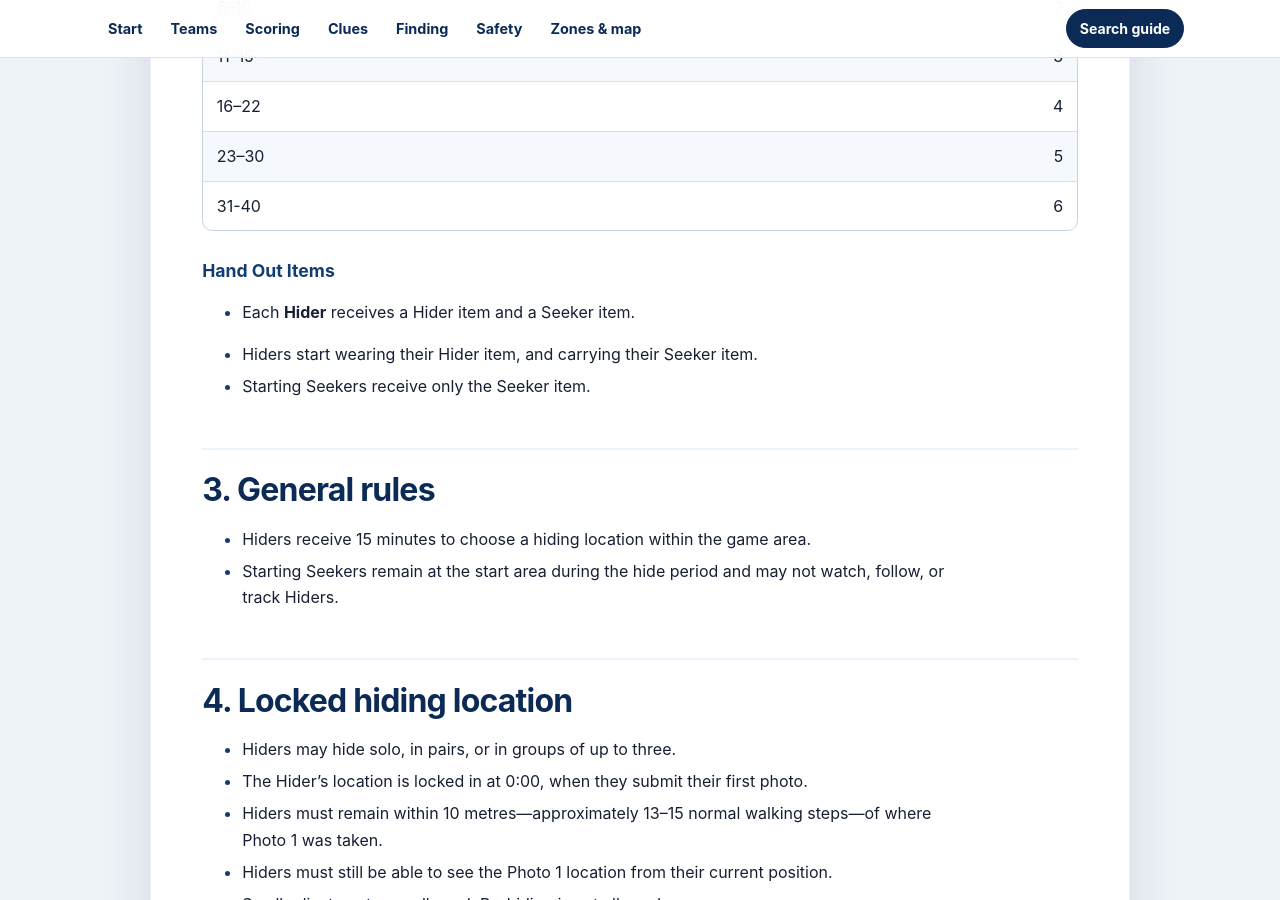
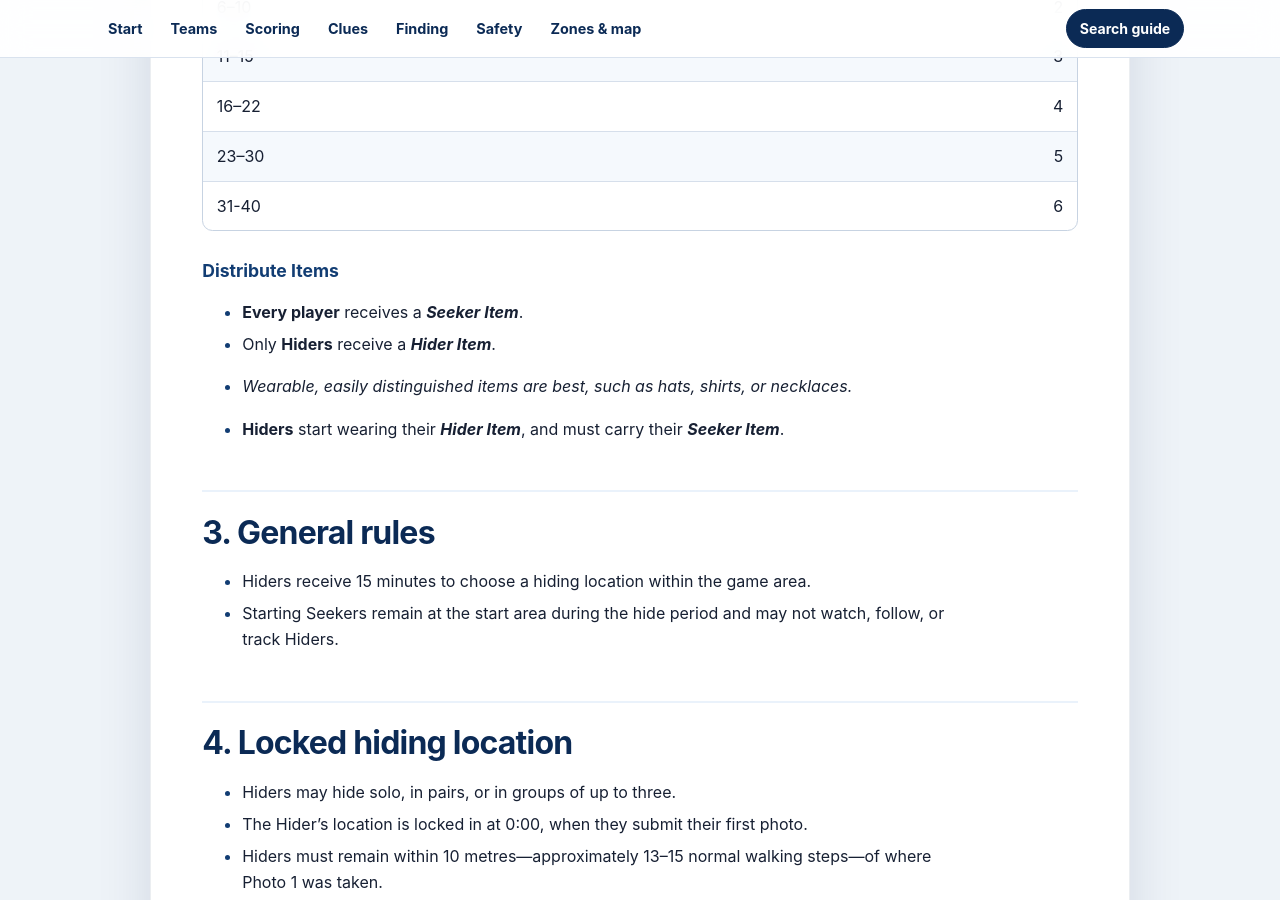
Before and after one commit to mmaxin/hide-and-seek-game, a Jekyll site: the page built from rules.md, in a window 1280 px wide and 900 px high, scrolled down 932 px. Built offline with Jekyll 4.4.1, drawn with Linux system fonts in a browser that asks for light colours; our own code applies the rules of GitHub Pages for plain Markdown files.

Commit message:
Rework Items section

```diff
--- a/rules.md
+++ b/rules.md
@@ -30,15 +30,19 @@ Score the most points by staying hidden or by finding Hiders.
 {% endcomment %}
 
 
-### Hand Out Items
+### Distribute Items
 {: #items }
 
-- Each **Hider** receives a Hider item and a Seeker item.
+- **Every player** receives a ***Seeker Item***.
+- Only **Hiders** receive a ***Hider Item***.
+- *Wearable, easily distinguished items are best, such as hats, shirts, or necklaces.*
 {% comment %}
+- Each **Starting Seeker** receives a ***Seeker Item***.
+- Each **Hider** receives a ***Hider Item***, and a ***Seeker Item***.
   - *Use very visible, wearable items, such as hats, shirts, or necklaces.*
 {% endcomment %}
-- Hiders start wearing their Hider item, and carrying their Seeker item.
-- Starting Seekers receive only the Seeker item.
+
+- **Hiders** start wearing their ***Hider Item***, and must carry their ***Seeker Item***.
 
 
 
```
